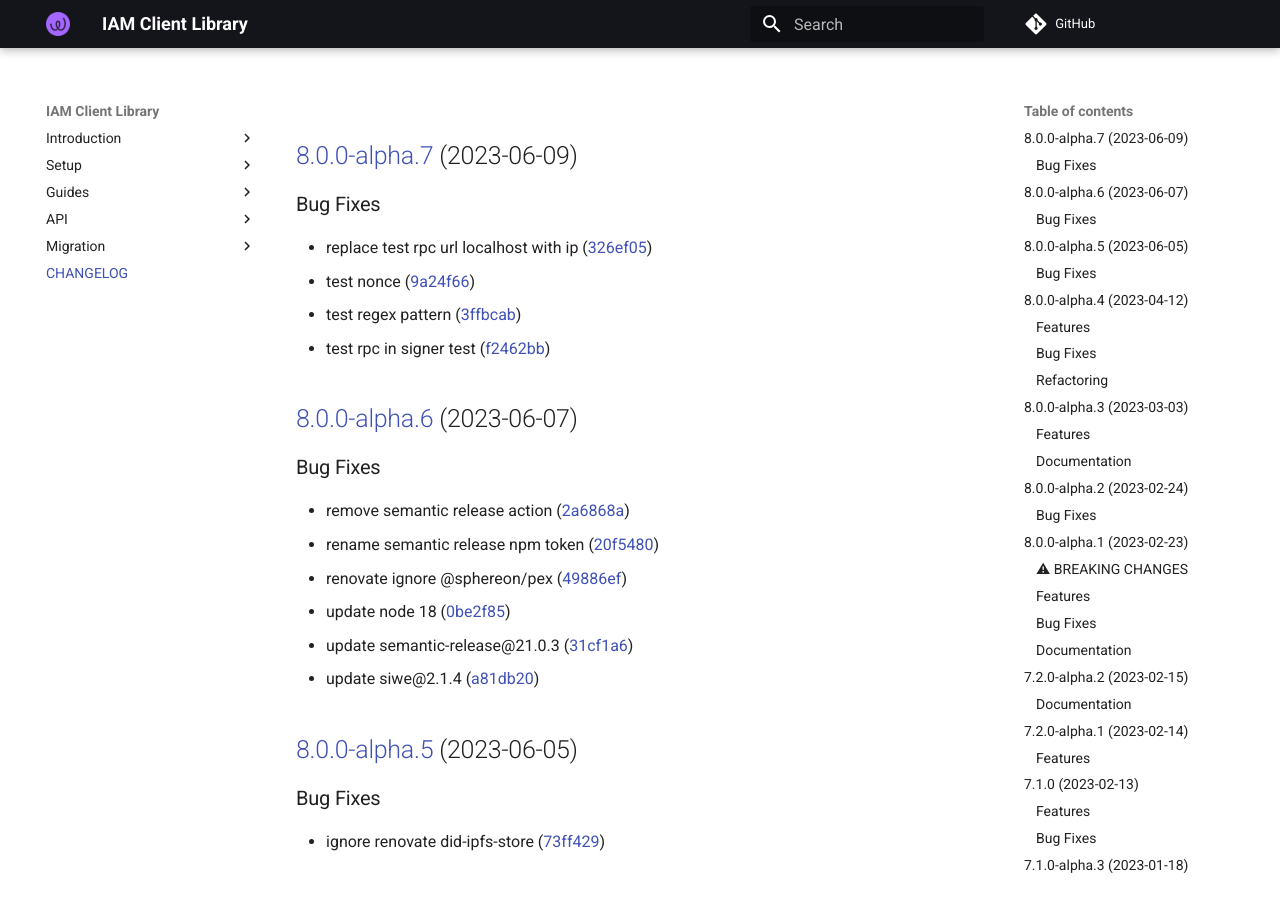
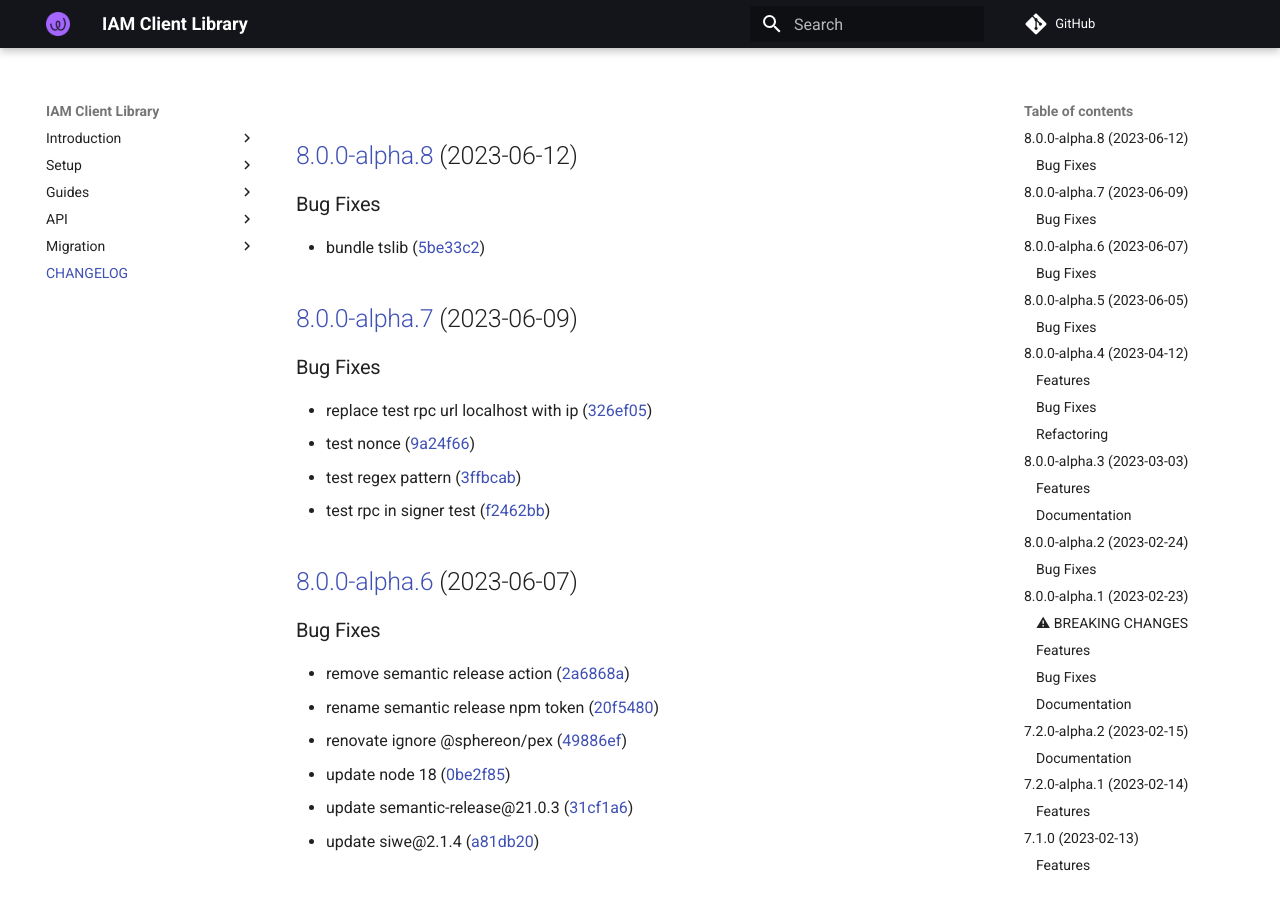
Before and after one commit to energywebfoundation/iam-client-lib, an MkDocs documentation site: the page built from docs/CHANGELOG.md, in a window 1280 px wide and 900 px high. Built offline with MkDocs 1.6.1 and Material for MkDocs 9.7.7, drawn with Linux system fonts in a browser that asks for light colours; comment, search, counter and statistics services are not loaded.

Commit message:
chore(release): 8.0.0-alpha.8 [skip ci]
## [8.0.0-alpha.8](https://github.com/energywebfoundation/iam-client-lib/compare/v8.0.0-alpha.7...v8.0.0-alpha.8) (2023-06-12)

### Bug Fixes

* bundle tslib ([5be33c2](https://github.com/energywebfoundation/iam-client-lib/commit/5be33c2087e813599ba10ff4207b57ce4327c8eb))

```diff
--- a/docs/CHANGELOG.md
+++ b/docs/CHANGELOG.md
@@ -1,3 +1,10 @@
+## [8.0.0-alpha.8](https://github.com/energywebfoundation/iam-client-lib/compare/v8.0.0-alpha.7...v8.0.0-alpha.8) (2023-06-12)
+
+
+### Bug Fixes
+
+* bundle tslib ([5be33c2](https://github.com/energywebfoundation/iam-client-lib/commit/5be33c2087e813599ba10ff4207b57ce4327c8eb))
+
 ## [8.0.0-alpha.7](https://github.com/energywebfoundation/iam-client-lib/compare/v8.0.0-alpha.6...v8.0.0-alpha.7) (2023-06-09)
 
 
--- a/package.json
+++ b/package.json
@@ -1,6 +1,6 @@
 {
   "name": "iam-client-lib",
-  "version": "8.0.0-alpha.7",
+  "version": "8.0.0-alpha.8",
   "description": "Library for Decentralized Identity and Access Management",
   "main": "lib/index.js",
   "module": "lib.esm/index.js",
```
